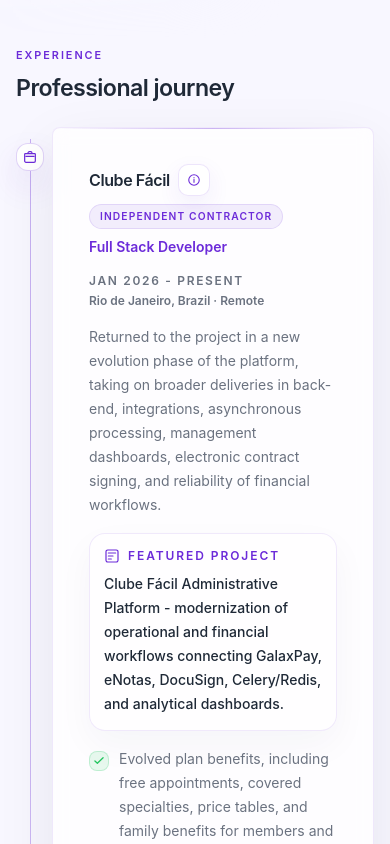
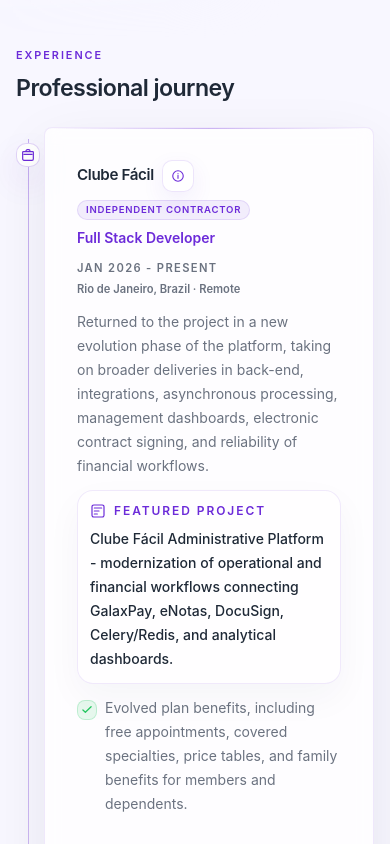
Before and after one commit to thalesfelippe/portfolio, a React (Vite) app: page / in a window 390 px wide. Shown: the part 2360-3204 px from the top of the page. Built offline with nearby package versions, Linux system fonts and the light colour scheme.

Commit message:
fix: improve mobile interactions and footer layout

```diff
--- a/src/components/Experience.tsx
+++ b/src/components/Experience.tsx
@@ -1,4 +1,4 @@
-import { useState } from 'react'
+import { useEffect, useState } from 'react'
 import type { Language } from '../i18n/translations'
 import { translations } from '../i18n/translations'
 import { LanguageTransitionText } from './LanguageTransitionText'
@@ -91,6 +91,43 @@
   )
   const [expandedItems, setExpandedItems] = useState<Set<number>>(new Set())
   const t = translations[language]
+  const companyInfoLabel =
+    language === 'pt' ? 'Informações da empresa' : 'Company information'
+
+  useEffect(() => {
+    function handleEscape(event: KeyboardEvent) {
+      if (event.key === 'Escape') {
+        setActiveCompanyContext(null)
+      }
+    }
+
+    window.addEventListener('keydown', handleEscape)
+
+    return () => window.removeEventListener('keydown', handleEscape)
+  }, [])
+
+  useEffect(() => {
+    if (activeCompanyContext === null) {
+      return
+    }
+
+    function handlePointerDown(event: PointerEvent) {
+      const target = event.target
+
+      if (
+        target instanceof Element &&
+        !target.closest('[data-company-context-popover="true"]')
+      ) {
+        setActiveCompanyContext(null)
+      }
+    }
+
+    document.addEventListener('pointerdown', handlePointerDown)
+
+    return () => {
+      document.removeEventListener('pointerdown', handlePointerDown)
+    }
+  }, [activeCompanyContext])
 
   function toggleExpanded(index: number) {
     setExpandedItems((current) => {
@@ -151,7 +188,7 @@
         }
       />
 
-      <ol className="relative grid gap-4 before:absolute before:bottom-3 before:left-3.5 before:top-3 before:w-px before:bg-gradient-to-b before:from-violet/35 before:via-violet/18 before:to-transparent dark:before:from-soft-lavender/35 dark:before:via-soft-lavender/15 sm:gap-5 sm:before:left-4 lg:gap-6">
+      <ol className="relative grid gap-4 before:absolute before:bottom-3 before:left-3 before:top-3 before:w-px before:bg-gradient-to-b before:from-violet/35 before:via-violet/18 before:to-transparent dark:before:from-soft-lavender/35 dark:before:via-soft-lavender/15 sm:gap-5 sm:before:left-4 lg:gap-6">
         {t.experience.items.map((item, index) => {
           const companyContextId = `company-context-${index}`
           const enItem = translations.en.experience.items[index]
@@ -166,18 +203,18 @@
           const hiddenHighlightCount = item.highlights.length - visibleHighlights.length
 
           return (
-            <li className="relative pl-9 sm:pl-11" key={index}>
-              <span className="absolute left-0 top-4 grid h-7 w-7 place-items-center rounded-xl border border-violet/20 bg-white text-violet shadow-[0_14px_34px_rgba(108,43,217,0.12)] dark:border-soft-lavender/20 dark:bg-deep-navy dark:text-soft-lavender sm:top-5 sm:h-8 sm:w-8">
+            <li className="relative pl-7 sm:pl-11" key={index}>
+              <span className="absolute left-0 top-4 grid h-6 w-6 place-items-center rounded-[10px] border border-violet/20 bg-white text-violet shadow-[0_14px_34px_rgba(108,43,217,0.12)] dark:border-soft-lavender/20 dark:bg-deep-navy dark:text-soft-lavender sm:top-5 sm:h-8 sm:w-8 sm:rounded-xl">
                 <BriefcaseIcon />
               </span>
 
               <Card className="group relative overflow-visible p-0 transition duration-300 hover:-translate-y-0.5 hover:border-violet/25 hover:shadow-[0_24px_70px_rgba(108,43,217,0.12)] dark:hover:border-soft-lavender/20">
                 <div className="pointer-events-none absolute inset-x-0 top-0 h-px bg-gradient-to-r from-transparent via-violet/35 to-transparent dark:via-soft-lavender/30" />
-                <div className="grid gap-4 p-4 sm:gap-5 sm:p-6">
-                  <div className="grid gap-4 lg:grid-cols-[minmax(0,1fr)_auto] lg:items-start">
+                <div className="grid gap-3 p-3 sm:gap-5 sm:p-6">
+                  <div className="grid gap-3 sm:gap-4 lg:grid-cols-[minmax(0,1fr)_auto] lg:items-start">
                     <div className="grid gap-2">
                       <div className="flex flex-wrap items-center gap-2">
-                        <h3 className="min-w-0 text-base font-semibold tracking-tight text-dark-text dark:text-white sm:text-lg">
+                        <h3 className="min-w-0 text-[0.95rem] font-semibold tracking-tight text-dark-text dark:text-white sm:text-lg">
                           <LanguageTransitionText
                             as="span"
                             reserveText={[enItem.company, ptItem.company]}
@@ -187,38 +224,34 @@
                         </h3>
                         {hasCompanyContext ? (
                           <span
-                            className="relative inline-flex"
-                            onBlur={(event) => {
-                              if (!event.currentTarget.contains(event.relatedTarget)) {
-                                setActiveCompanyContext(null)
-                              }
-                            }}
+                            className="relative inline-flex shrink-0"
+                            data-company-context-popover="true"
                             onMouseEnter={() => setActiveCompanyContext(index)}
                             onMouseLeave={() => setActiveCompanyContext(null)}
                           >
                             <button
                               aria-describedby={
                                 isCompanyContextActive
-                                  ? companyContextId
+                                  ? `${companyContextId}-desktop-tooltip ${companyContextId}-mobile-tooltip`
                                   : undefined
                               }
                               aria-expanded={isCompanyContextActive}
-                              aria-label={`${item.company} context`}
+                              aria-label={`${companyInfoLabel}: ${item.company}`}
                               className="grid h-8 w-8 place-items-center rounded-[10px] border border-violet/12 bg-white/65 text-violet shadow-[0_8px_22px_rgba(108,43,217,0.08)] transition hover:-translate-y-0.5 hover:border-violet/25 hover:bg-violet/10 focus-visible:outline focus-visible:outline-2 focus-visible:outline-offset-2 focus-visible:outline-violet dark:border-white/10 dark:bg-white/[0.06] dark:text-soft-lavender dark:hover:bg-white/10 sm:h-7 sm:w-7"
                               onClick={() =>
                                 setActiveCompanyContext((current) =>
                                   current === index ? null : index,
                                 )
                               }
-                              onFocus={() => setActiveCompanyContext(index)}
                               type="button"
                             >
                               <InfoIcon />
                             </button>
                             {isCompanyContextActive ? (
+                              <>
                                 <span
-                                className="absolute left-0 top-full z-30 mt-2 w-[min(17rem,calc(100vw-4rem))] rounded-2xl border border-violet/12 bg-white/95 p-3 text-xs font-medium leading-5 text-muted-text shadow-[0_18px_55px_rgba(31,17,71,0.16)] backdrop-blur-xl dark:border-white/10 dark:bg-[#101329]/95 dark:text-slate-300"
-                                id={companyContextId}
+                                  className="absolute left-0 top-full z-30 mt-2 hidden w-[min(17rem,calc(100vw-4rem))] rounded-2xl border border-violet/12 bg-white/95 p-3 text-xs font-medium leading-5 text-muted-text shadow-[0_18px_55px_rgba(31,17,71,0.16)] backdrop-blur-xl dark:border-white/10 dark:bg-[#101329]/95 dark:text-slate-300 sm:block"
+                                  id={`${companyContextId}-desktop-tooltip`}
                                   role="tooltip"
                                 >
                                   <LanguageTransitionText
@@ -231,11 +264,27 @@
                                     text={item.companyContext ?? ''}
                                   />
                                 </span>
+                                <span
+                                  className="absolute left-1/2 top-full z-30 mt-2 w-[min(18rem,calc(100vw-4.5rem))] -translate-x-1/2 rounded-2xl border border-violet/12 bg-white/95 p-3 text-xs font-medium leading-5 text-muted-text shadow-[0_18px_45px_rgba(31,17,71,0.12)] backdrop-blur-xl before:absolute before:-top-1.5 before:left-1/2 before:h-3 before:w-3 before:-translate-x-1/2 before:rotate-45 before:border-l before:border-t before:border-violet/12 before:bg-white/95 dark:border-white/10 dark:bg-[#101329]/95 dark:text-slate-300 dark:before:border-white/10 dark:before:bg-[#101329]/95 sm:hidden"
+                                  id={`${companyContextId}-mobile-tooltip`}
+                                  role="tooltip"
+                                >
+                                  <LanguageTransitionText
+                                    as="span"
+                                    mode="fade"
+                                    reserveText={[
+                                      enItem.companyContext ?? '',
+                                      ptItem.companyContext ?? '',
+                                    ]}
+                                    text={item.companyContext ?? ''}
+                                  />
+                                </span>
+                              </>
                             ) : null}
                           </span>
                         ) : null}
                         {item.type ? (
-                          <span className="max-w-full rounded-full border border-violet/12 bg-violet/8 px-2.5 py-1 text-[0.64rem] font-semibold uppercase tracking-[0.11em] text-violet dark:border-soft-lavender/18 dark:bg-soft-lavender/10 dark:text-soft-lavender sm:text-[0.68rem] sm:tracking-[0.14em]">
+                          <span className="inline-flex w-fit max-w-full items-center whitespace-nowrap rounded-full border border-violet/12 bg-violet/8 px-2 py-0.5 text-[0.6rem] font-semibold uppercase tracking-[0.08em] text-violet dark:border-soft-lavender/18 dark:bg-soft-lavender/10 dark:text-soft-lavender sm:px-2.5 sm:py-1 sm:text-[0.68rem] sm:tracking-[0.14em]">
                             <LanguageTransitionText
                               as="span"
                               mode="fade"
@@ -254,7 +303,7 @@
                       </p>
                     </div>
 
-                    <div className="grid gap-1 text-left text-xs font-semibold uppercase tracking-[0.14em] text-muted-text dark:text-slate-400 lg:text-right">
+                    <div className="grid gap-1 text-left text-[0.7rem] font-semibold uppercase tracking-[0.12em] text-muted-text dark:text-slate-400 sm:text-xs sm:tracking-[0.14em] lg:text-right">
                       <p>
                         <LanguageTransitionText
                           as="span"
@@ -284,7 +333,7 @@
                   </p>
 
                 {item.featuredProject ? (
-                  <div className="grid gap-2 rounded-2xl border border-violet/10 bg-white/50 p-3.5 shadow-[0_14px_36px_rgba(31,17,71,0.04)] dark:border-white/10 dark:bg-white/[0.04] sm:p-4">
+                  <div className="grid gap-2 rounded-2xl border border-violet/10 bg-white/50 p-3 shadow-[0_14px_36px_rgba(31,17,71,0.04)] dark:border-white/10 dark:bg-white/[0.04] sm:p-4">
                     <div className="flex items-center gap-2 text-xs font-semibold uppercase tracking-[0.16em] text-violet dark:text-soft-lavender">
                       <ProjectIcon />
                       <LanguageTransitionText
@@ -315,7 +364,7 @@
                   <ul className="grid gap-2.5 lg:grid-cols-2">
                     {visibleHighlights.map((highlight, highlightIndex) => (
                       <li
-                        className="flex gap-2.5 text-sm leading-6 text-muted-text dark:text-slate-300 sm:gap-3"
+                        className="flex gap-2 text-sm leading-6 text-muted-text dark:text-slate-300 sm:gap-3"
                         key={highlightIndex}
                       >
                         <span className="mt-1 grid h-5 w-5 shrink-0 place-items-center rounded-lg border border-success-accent/20 bg-success-accent/10 text-success-accent">
@@ -358,7 +407,7 @@
                   ) : null}
                 </div>
 
-                <div className="grid gap-3 border-t border-violet/8 pt-5 dark:border-white/8">
+                <div className="grid gap-3 border-t border-violet/8 pt-4 dark:border-white/8 sm:pt-5">
                   <p className="text-xs font-semibold uppercase tracking-[0.16em] text-muted-text dark:text-slate-400">
                     <LanguageTransitionText
                       as="span"
--- a/src/components/Footer.tsx
+++ b/src/components/Footer.tsx
@@ -63,12 +63,15 @@
   return (
     <footer className="relative overflow-hidden border-t border-violet/10 py-5 dark:border-white/10">
       <div className="pointer-events-none absolute inset-x-0 top-0 h-px bg-gradient-to-r from-transparent via-violet/26 to-transparent dark:via-soft-lavender/22" />
-      <div className="pointer-events-none absolute right-8 top-0 h-20 w-56 rounded-full bg-violet/8 blur-3xl dark:bg-soft-lavender/8" />
+      <div className="pointer-events-none absolute -right-10 top-1/2 h-24 w-44 -translate-y-1/2 rounded-full bg-[radial-gradient(circle,rgba(108,43,217,0.1)_0%,rgba(108,43,217,0.045)_38%,transparent_72%)] blur-2xl [mask-image:radial-gradient(circle,black_0%,transparent_72%)] dark:bg-[radial-gradient(circle,rgba(185,167,255,0.09)_0%,rgba(185,167,255,0.035)_40%,transparent_74%)]" />
 
       <div className="relative flex flex-col items-center gap-4 text-center sm:flex-row sm:items-center sm:justify-between sm:text-left">
-        <p className="max-w-[22rem] text-sm font-medium leading-6 text-muted-text dark:text-slate-400 sm:max-w-none">
-          {profile.name} &middot; {profile.role} &middot; &copy; 2026 &middot;{' '}
-          {copy.rights}
+        <p className="grid max-w-[22rem] gap-0.5 text-sm font-medium leading-6 text-muted-text dark:text-slate-400 sm:block sm:max-w-none">
+          <span>{profile.name}</span>
+          <span className="hidden sm:inline"> &middot; </span>
+          <span>{profile.role}</span>
+          <span className="hidden sm:inline"> &middot; </span>
+          <span>&copy; 2026 &middot; {copy.rights}</span>
         </p>
 
         <ul className="flex items-center justify-center gap-2">
--- a/src/components/SiteHeader.tsx
+++ b/src/components/SiteHeader.tsx
@@ -1,4 +1,4 @@
-import { useEffect, useState } from 'react'
+import { useEffect, useRef, useState } from 'react'
 import { profile } from '../data/profile'
 import { useActiveSection } from '../hooks/useActiveSection'
 import type { Language } from '../i18n/translations'
@@ -80,6 +80,7 @@
 }: SiteHeaderProps) {
   const [isMenuOpen, setIsMenuOpen] = useState(false)
   const [isScrolled, setIsScrolled] = useState(false)
+  const headerRef = useRef<HTMLElement | null>(null)
   const activeSection = useActiveSection(navSectionIds)
   const t = translations[language]
   const navItems = [
@@ -137,8 +138,33 @@
     }
   }, [])
 
+  useEffect(() => {
+    if (!isMenuOpen) {
+      return
+    }
+
+    function handlePointerDown(event: PointerEvent) {
+      const target = event.target
+
+      if (
+        target instanceof Node &&
+        headerRef.current &&
+        !headerRef.current.contains(target)
+      ) {
+        setIsMenuOpen(false)
+      }
+    }
+
+    document.addEventListener('pointerdown', handlePointerDown)
+
+    return () => {
+      document.removeEventListener('pointerdown', handlePointerDown)
+    }
+  }, [isMenuOpen])
+
   return (
     <header
+      ref={headerRef}
       className={`fixed inset-x-0 top-0 z-50 w-full py-3 transition duration-300 sm:py-4 ${
         isScrolled || isMenuOpen
           ? 'border-b border-violet/10 bg-light-bg/72 shadow-[0_12px_40px_rgba(31,17,71,0.05)] backdrop-blur-xl dark:border-white/10 dark:bg-[#070a18]/72'
```
Lines whose indentation alone changed are shown as unchanged.
